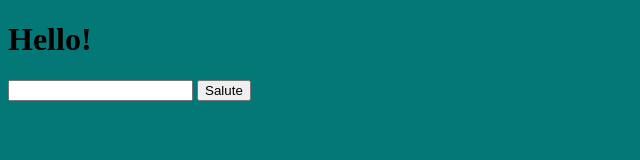
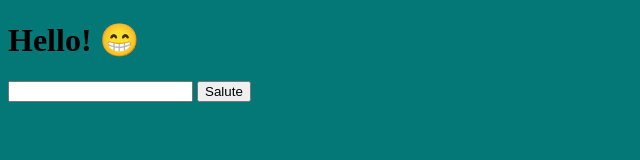
Before and after one commit to Daeneris88/hello-app, a plain HTML site: page index.html in a window 1280 px wide. Shown: the whole page, without its empty margins (0-640 px from the left). Drawn offline with Linux system fonts and the light colour scheme.

Commit message:
add emoticon

```diff
--- a/index.html
+++ b/index.html
@@ -4,11 +4,11 @@
     <meta charset="UTF-8">
     <meta name="viewport" content="width=device-width, initial-scale=1.0">
     <meta http-equiv="X-UA-Compatible" content="ie=edge">
-    <title> Hello! </title>
+    <title> Hello! &#128513</title>
     <link rel="stylesheet" href="style.css">
 </head>
 <body>
-    <h1>Hello!</h1>
+    <h1>Hello! &#128513</h1>
     <input type="text">
     <button>Salute</button>
 
```
